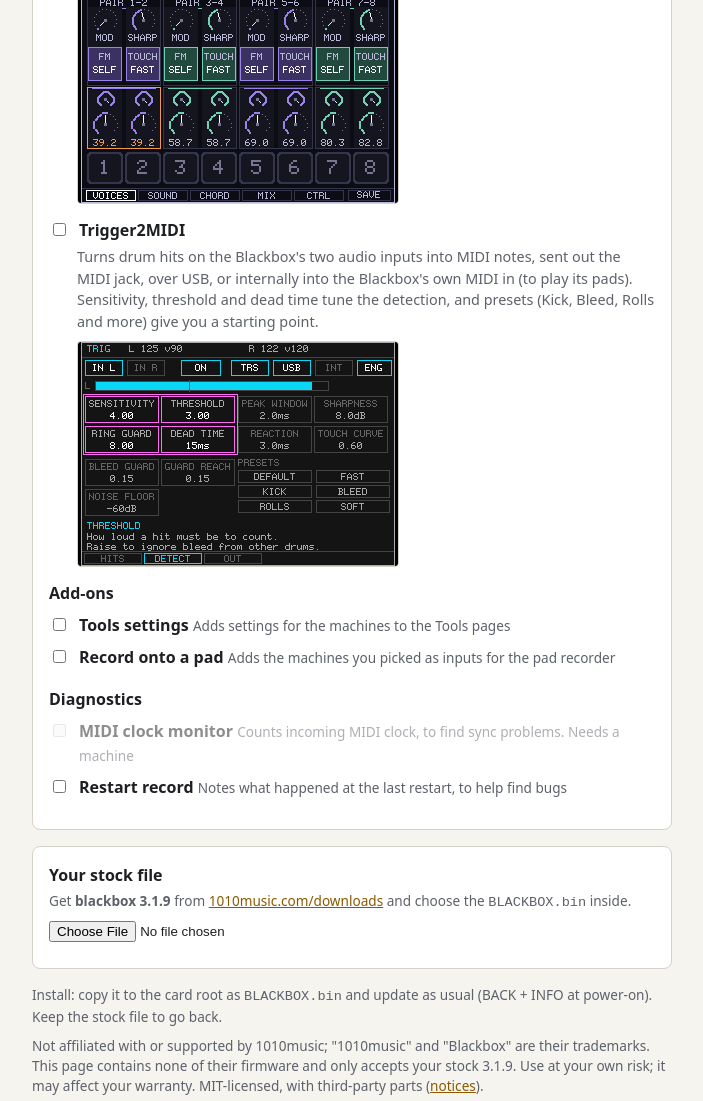
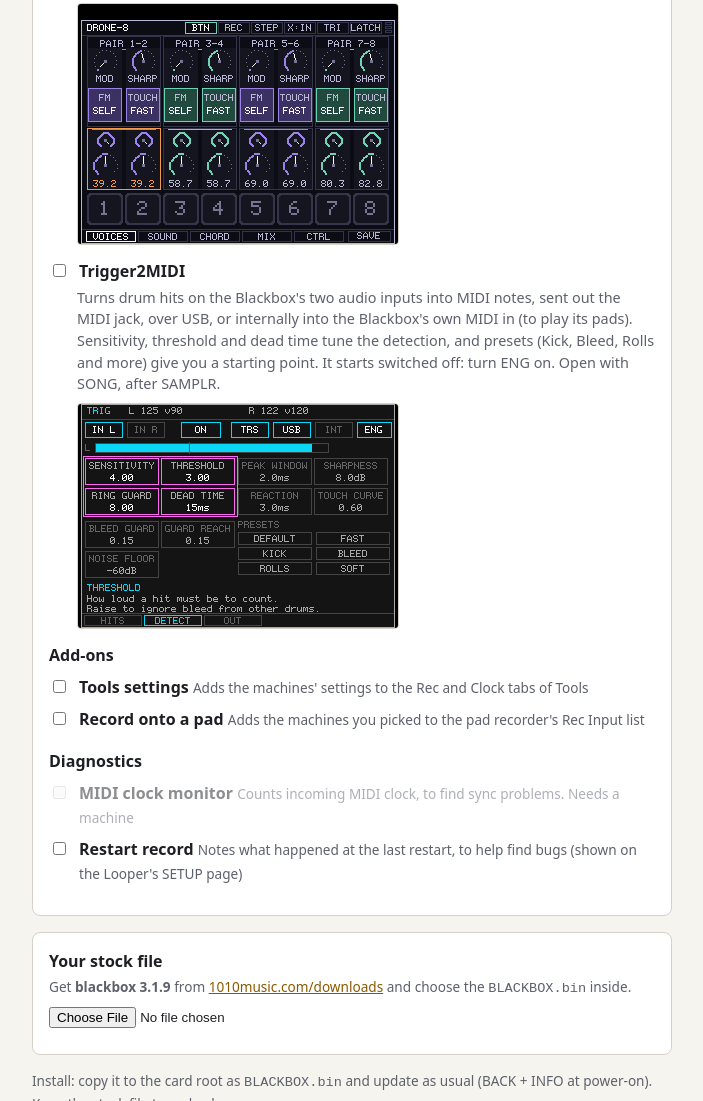
Before and after one commit to viktorakos95/blackbox-mod, a plain HTML site: page docs/index.html in a window 1280 px wide. Shown: the part 1230-2331 px from the top of the page, without its empty margins (288-991 px from the left). Drawn offline with Linux system fonts and the light colour scheme.

Commit message:
Page: how to open each machine (MIX / SONG order), Trigger2MIDI starts off, where the Tools settings and restart record show, where settings are saved
Co-Authored-By: Claude Sonnet 5.5 <noreply@anthropic.com>
Claude-Session: https://claude.ai/code/session_01TdqpWUbxBd8jn3MTttLggy

```diff
--- a/docs/index.html
+++ b/docs/index.html
@@ -35,7 +35,7 @@
   <p class="warn">Experimental, little tested on real units. The patched file is about 1.7 MB (stock is 0.7 MB) and some installers may refuse it ("unable to verify" or "firmware not found"): copy it to the card again, and if it still fails, install your stock file.</p>
 
   <div class="box">
-    <h2>Parts</h2><p class="dim" style="margin:0 0 6px">Press SONG on the Blackbox to step through the pages you pick.</p><div id="parts"></div>
+    <h2>Parts</h2><p class="dim" style="margin:0 0 6px">SONG steps through the pages you pick in this order: Looper, SAMPLR, Trigger2MIDI, DRONE-8, then the normal song screen. BACK steps back. Settings are saved with your project (SAVE on the Looper's SETUP page, SAMPLR and DRONE-8).</p><div id="parts"></div>
     <h2>Add-ons</h2><div id="addons"></div>
     <h2>Diagnostics</h2><div id="diagnostics"></div>
     <div id="state"></div>
@@ -61,15 +61,19 @@ const ORDER = ["looper", "samplr", "drone", "trig"];                  // the ord
 const ID_ORDER = ["looper", "samplr", "trig", "drone"];               // the order of ids in docs/combos.json
 const LABEL = {
   looper: ["Looper", ""], samplr: ["SAMPLR", ""], trig: ["Trigger2MIDI", ""], drone: ["DRONE-8", ""],
-  tools: ["Tools settings", "Adds settings for the machines to the Tools pages"], rec: ["Record onto a pad", "Adds the machines you picked as inputs for the pad recorder"],
-  clkmon: ["MIDI clock monitor", "Counts incoming MIDI clock, to find sync problems. Needs a machine"], crash: ["Restart record", "Notes what happened at the last restart, to help find bugs"],
+  tools: ["Tools settings", "Adds the machines' settings to the Rec and Clock tabs of Tools"], rec: ["Record onto a pad", "Adds the machines you picked to the pad recorder's Rec Input list"],
+  clkmon: ["MIDI clock monitor", "Counts incoming MIDI clock, to find sync problems. Needs a machine"], crash: ["Restart record", "Notes what happened at the last restart, to help find bugs (shown on the Looper's SETUP page)"],
 };
 
 const DESC = {
-  looper: "Record up to four stereo tracks live, from the inputs or from the Blackbox's own mix, and layer them. Each track has its own level, pan, reverb send, mute and undo, and the FX pages add effects such as pitch, stutter, filter, crush and delay. Press MIX to step round to it.",
+  looper: "Record up to four stereo tracks live, from the inputs or from the Blackbox's own mix, and layer them. Each track has its own level, pan, reverb send, mute and undo, and the FX pages add effects such as pitch, stutter, filter, crush and delay.",
+  looper_open: "Open with MIX (it comes after Mixer, Mute and Solo) or with SONG.",
   samplr: "Play a pad's sample like an instrument. Chop it into slices and play them with your fingers (Slicer), scrub it like a tape (Tape), or step through it as an arpeggiator (Arp). It can follow the Blackbox tempo, AUTO SLICE finds the hits for you, and a gesture recorder loops and layers what you play.",
+  samplr_open: "Open with SONG, right after the Looper.",
   drone: "An eight-voice drone synth in the spirit of the SOMA Lyra-8. The voices come in four pairs that you tune, bend and modulate each other with by touch, with two delays, LFOs, a chord mode and a gesture recorder that loops your moves. Learn MIDI controllers onto any knob or button.",
-  trig: "Turns drum hits on the Blackbox's two audio inputs into MIDI notes, sent out the MIDI jack, over USB, or internally into the Blackbox's own MIDI in (to play its pads). Sensitivity, threshold and dead time tune the detection, and presets (Kick, Bleed, Rolls and more) give you a starting point.",
+  drone_open: "Open with SONG, after Trigger2MIDI.",
+  trig: "Turns drum hits on the Blackbox's two audio inputs into MIDI notes, sent out the MIDI jack, over USB, or internally into the Blackbox's own MIDI in (to play its pads). Sensitivity, threshold and dead time tune the detection, and presets (Kick, Bleed, Rolls and more) give you a starting point. It starts switched off: turn ENG on.",
+  trig_open: "Open with SONG, after SAMPLR.",
 };
 
 function box(parent, id) {
@@ -80,7 +84,7 @@ function box(parent, id) {
   parent.appendChild(l);
   if (ORDER.includes(id)) {
     const d = document.createElement("p");
-    d.className = "desc"; d.textContent = DESC[id];
+    d.className = "desc"; d.textContent = DESC[id] + " " + DESC[id + "_open"];
     parent.appendChild(d);
     const im = document.createElement("img");
     im.className = "shot"; im.src = "img/" + id + ".png"; im.loading = "lazy"; im.alt = title + " page";
```
